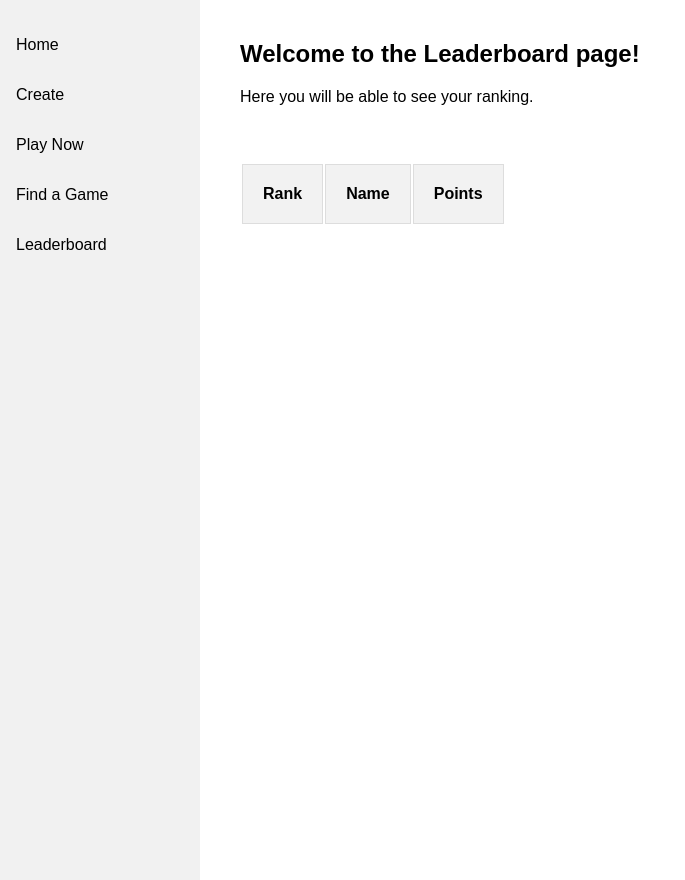
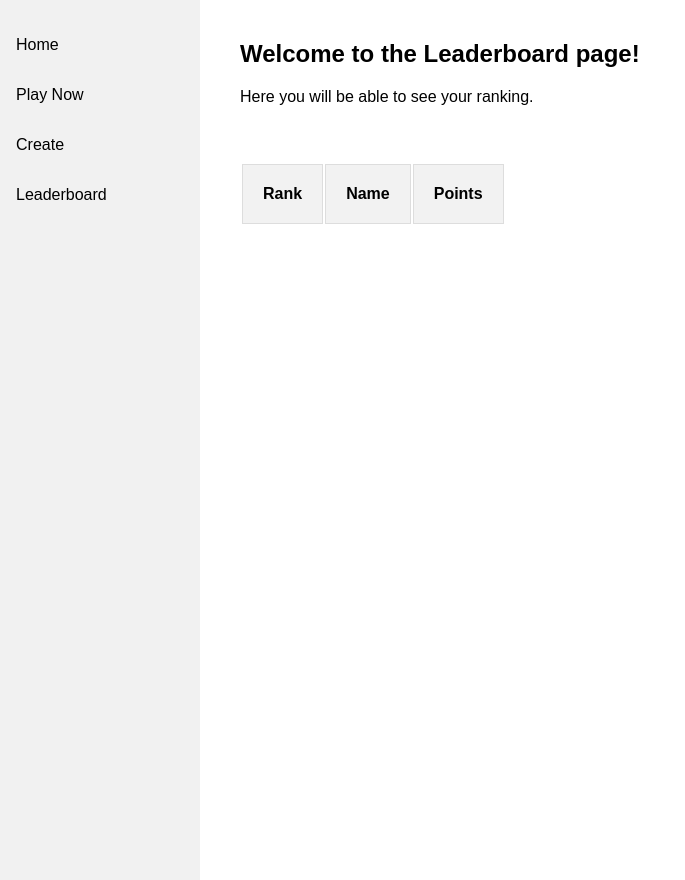
Before and after one commit to sarahp16/agile_group_project, a Flask app: page /leaderboard in a window 1280 px wide. Shown: the whole page, without its empty margins (0-685 px from the left). Run offline with Flask 3, Linux system fonts and the light colour scheme; the visitor is signed in with stand-in values (Sample User, id 1); data comes from the database, SQL or seed files in the repository; data that the repository does not hold is empty.

Commit message:
Update leaderboard.html
removed find-game from links

```diff
--- a/local setup/app/templates/leaderboard.html
+++ b/local setup/app/templates/leaderboard.html
@@ -36,9 +36,8 @@
 
 <div class="sidebar">
     <a href="user">Home</a>
+    <a href="play">Play Now</a>
     <a href="create">Create</a>
-    <a href="play">Play Now</a>
-    <a href="find_game">Find a Game</a>
     <a href="leaderboard">Leaderboard</a>
 </div>
 
```
